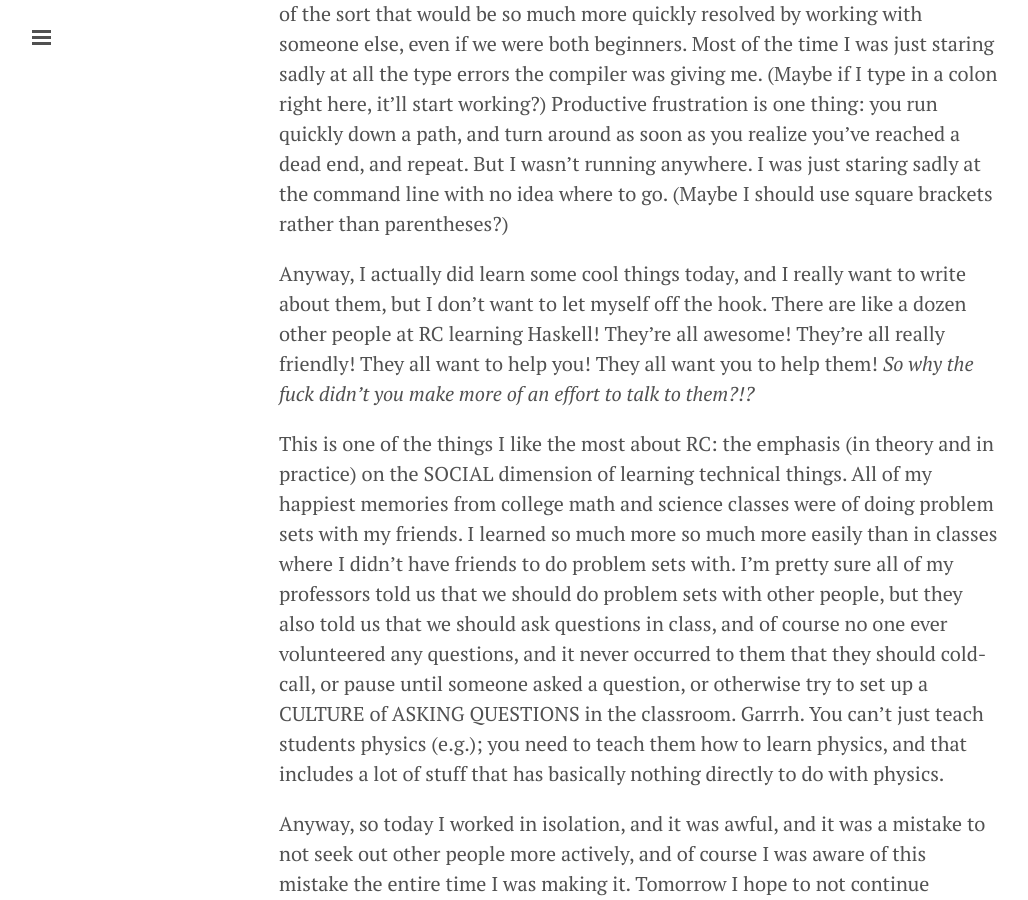
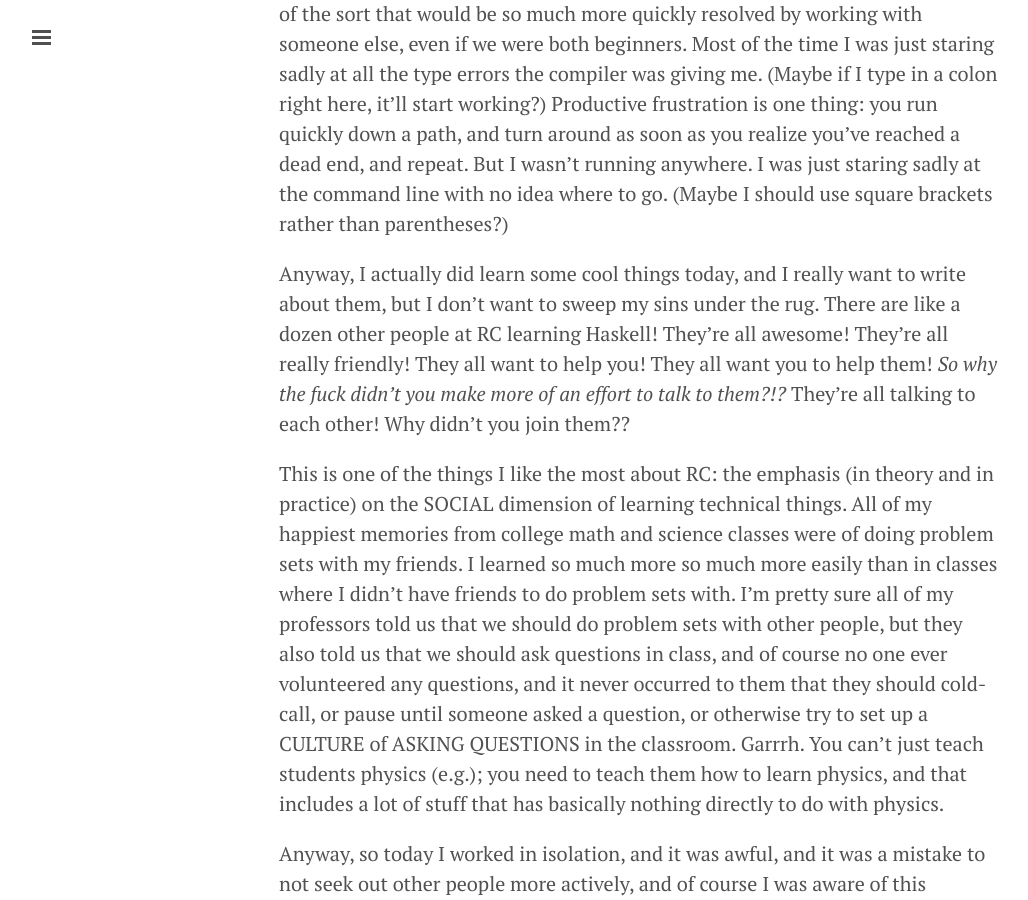
Before and after one commit to amalex5/amalex5.github.io, a Jekyll site: the page built from _posts/2016-01-06-recurse-center-day-3.markdown, in a window 1280 px wide and 900 px high, scrolled down 1093 px. Shown: the whole window, without its empty margins (1-1029 px from the left). Built offline with Jekyll 4.4.1, drawn with Linux system fonts in a browser that asks for light colours.

Commit message:
Post update: Recurse Center, Day 3

```diff
--- a/_posts/2016-01-06-recurse-center-day-3.markdown
+++ b/_posts/2016-01-06-recurse-center-day-3.markdown
@@ -13,7 +13,7 @@ For that reason, I've been typing out all the examples in [Learn You a Haskell](
 
 Still, what I did horrifically wrong today was that I worked on these problems all on my own. This is awful, since it means that the ratio of frustration to understanding is HUGE, and most of the frustration was POINTLESS frustration, of the sort that would be so much more quickly resolved by working with someone else, even if we were both beginners. Most of the time I was just staring sadly at all the type errors the compiler was giving me. (Maybe if I type in a colon right here, it'll start working?) Productive frustration is one thing: you run quickly down a path, and turn around as soon as you realize you've reached a dead end, and repeat. But I wasn't running anywhere. I was just staring sadly at the command line with no idea where to go. (Maybe I should use square brackets rather than parentheses?)
 
-Anyway, I actually did learn some cool things today, and I really want to write about them, but I don't want to let myself off the hook. There are like a dozen other people at RC learning Haskell! They're all awesome! They're all really friendly! They all want to help you! They all want you to help them! *So why the fuck didn't you make more of an effort to talk to them?!?*
+Anyway, I actually did learn some cool things today, and I really want to write about them, but I don't want to sweep my sins under the rug. There are like a dozen other people at RC learning Haskell! They're all awesome! They're all really friendly! They all want to help you! They all want you to help them! *So why the fuck didn't you make more of an effort to talk to them?!?* They're all talking to each other! Why didn't you join them??
 
 This is one of the things I like the most about RC: the emphasis (in theory and in practice) on the SOCIAL dimension of learning technical things. All of my happiest memories from college math and science classes were of doing problem sets with my friends. I learned so much more so much more easily than in classes where I didn't have friends to do problem sets with. I'm pretty sure all of my professors told us that we should do problem sets with other people, but they also told us that we should ask questions in class, and of course no one ever volunteered any questions, and it never occurred to them that they should cold-call, or pause until someone asked a question, or otherwise try to set up a CULTURE of ASKING QUESTIONS in the classroom. Garrrh. You can't just teach students physics (e.g.); you need to teach them how to learn physics, and that includes a lot of stuff that has basically nothing directly to do with physics.
 
```
